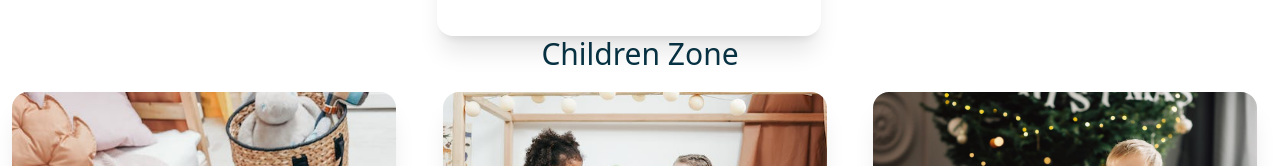
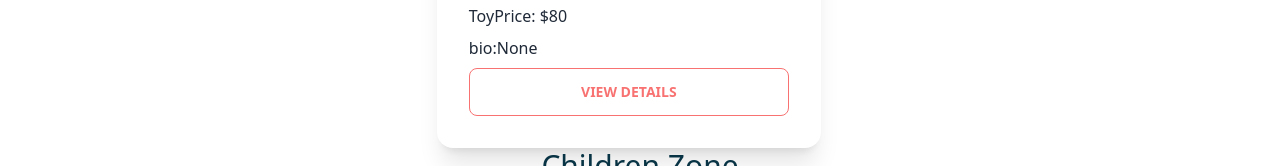
Before and after one commit to NaimunNahar14/Toys-Shop-Client, a React (Vite) app: page / in a window 1280 px wide. Shown: the part 2324-2490 px from the top of the page. Built offline with nearby package versions, Linux system fonts and the light colour scheme; no server answers.

Commit message:
added aos animation

```diff
--- a/src/Pages/AddToys/Addtoys.jsx
+++ b/src/Pages/AddToys/Addtoys.jsx
@@ -13,6 +13,7 @@ const Addtoys = () => {
         const email = form.email.value;
         const select = form.select.value;
         const price = form.price.value;
+        const rating = form.rating.value;
         const quantity = form.quantity.value;
         const bio = form.bio.value;
         const addToy = {
@@ -22,13 +23,14 @@ const Addtoys = () => {
             email,
             select,
             ToyPrice: price,
+            Rating: rating,
             quantity,
             bio,
         }
         console.log(addToy);
 
         fetch('https://toys-shop-server.vercel.app/toys', {
-            method:"POST",
+            method: "POST",
             headers: {
                 'content-type': 'application/json'
 
@@ -38,7 +40,7 @@ const Addtoys = () => {
             .then(res => res.json())
             .then(data => {
                 console.log(data);
-                if(data.insertedId){
+                if (data.insertedId) {
                     alert('Toy added successfully')
                 }
             })
@@ -90,6 +92,12 @@ const Addtoys = () => {
                 </div>
                 <div className="form-control">
                     <label className="label">
+                        <span className="label-text">Rating</span>
+                    </label>
+                    <input type="text" name='rating'  className="input input-bordered" />
+                </div>
+                <div className="form-control">
+                    <label className="label">
                         <span className="label-text">Available Quantity</span>
                     </label>
                     <input type="text" name='quantity' className="input input-bordered" />
--- a/src/Pages/AllToys/AllToys.jsx
+++ b/src/Pages/AllToys/AllToys.jsx
@@ -12,12 +12,14 @@ const AllToys = () => {
             .then(data => setAlltoys(data))
 
     }, [url])
+
+
     return (
         <div>
             <div>
                 <div className="overflow-x-auto w-full">
                     <div>
-                        <input type="text" placeholder="Type here" className="input input-bordered w-full max-w-xs mb-3 ml-60 gap-5" />
+                        <input type="text" placeholder="Type here" id='myinput' className="input input-bordered w-full max-w-xs mb-3 ml-60 gap-5" />
                         <button><FaSistrix></FaSistrix></button>
                     </div>
 
--- a/src/Pages/Category/Category.jsx
+++ b/src/Pages/Category/Category.jsx
@@ -19,7 +19,7 @@ const Category = () => {
         setActiveTab(tabName);
     };
     return (
-        <div>
+        <div data-aos="fade-down" data-aos-duration="1000">
             <h2 className='text-3xl text-center'>SHOP BY CATEGORY</h2>
             <div className="flex justify-center mt-3">
                 <Tabs>
@@ -45,6 +45,7 @@ const Category = () => {
                                     <h2 className="card-title text-center">ToyName: Soft Teddy</h2>
                                     <h2>ToyPrice: $550</h2>
                                     <p>bio:I'd be happy to provide feedback on your toys website.</p>
+                                    <button className="btn btn-outline btn-error">View Details</button>
                                 </div>
                             </div>
                         </div>
@@ -55,6 +56,7 @@ const Category = () => {
                                     <h2 className="card-title text-center">ToyName: teddy</h2>
                                     <h2>ToyPrice: $80</h2>
                                     <p>bio:None</p>
+                                    <button className="btn btn-outline btn-error">View Details</button>
                                 </div>
                             </div>
                         </div>
@@ -68,6 +70,7 @@ const Category = () => {
                                     <h2 className="card-title text-center">ToyName: Silver Angry bird</h2>
                                     <h2>ToyPrice: $850</h2>
                                     <p>bio:I'd be happy to provide feedback on your toys website.</p>
+                                    <button className="btn btn-outline btn-error">View Details</button>
                                 </div>
                             </div>
                         </div>
@@ -78,6 +81,7 @@ const Category = () => {
                                     <h2 className="card-title text-center">ToyName: Angery Birds toys</h2>
                                     <h2>ToyPrice: $40</h2>
                                     <p>bio:None</p>
+                                    <button className="btn btn-outline btn-error">View Details</button>
                                 </div>
                             </div>
                         </div>
@@ -92,6 +96,7 @@ const Category = () => {
                                     <h2 className="card-title text-center">ToyName: unicorn</h2>
                                     <h2>ToyPrice: $50</h2>
                                     <p>bio:I'd be happy to provide feedback on your toys website.</p>
+                                    <button className="btn btn-outline btn-error">View Details</button>
                                 </div>
                             </div>
                         </div>
@@ -102,6 +107,7 @@ const Category = () => {
                                     <h2 className="card-title text-center">ToyName: Unicorn Plush Toy</h2>
                                     <h2>ToyPrice: $30</h2>
                                     <p>bio:None</p>
+                                    <button className="btn btn-outline btn-error">View Details</button>
                                 </div>
                             </div>
                         </div>
--- a/src/Pages/ChildsZone.jsx
+++ b/src/Pages/ChildsZone.jsx
@@ -4,7 +4,7 @@ import img2 from '../assets/pexels-photo-3662845.jpeg';
 import img3 from '../assets/pexels-photo-6129703.jpeg';
 const ChildsZone = () => {
     return (
-        <div className='mx-auto'>
+        <div className='mx-auto' data-aos="flip-down" data-aos-duration="1000">
             <h2 className='text-center text-3xl text-cyan-950'>Children Zone </h2>
             <div className="grid grid-cols-1 md:grid-cols-2 lg:grid-cols-3 gap-6 ml-3 mb-5 mt-5">
                 <div className="card w-96 bg-base-100 shadow-xl">
--- a/src/Pages/Gallery.jsx
+++ b/src/Pages/Gallery.jsx
@@ -5,7 +5,7 @@ import img3 from '../assets/istockphoto-687165852-612x612.jpg';
 
 const Gallery = () => {
     return (
-        <div className='mx-auto'>
+        <div className='mx-auto' data-aos="flip-right" data-aos-duration="1000">
             <h2 className='text-center text-3xl text-cyan-950'>GALLERY</h2>
             <div className="grid grid-cols-1 md:grid-cols-2 lg:grid-cols-3 gap-6 ml-3 mb-5 mt-5">
                 <div className="card w-96 bg-base-100 shadow-xl">
--- a/src/Pages/Home.jsx
+++ b/src/Pages/Home.jsx
@@ -10,11 +10,11 @@ const Home = () => {
     return (
         <div className="hero min-h-screen mb-5 mx-auto" style={{ backgroundImage: `url("https://i.ibb.co/kD5t0Cr/pexels-photo-168866.jpg")` }}>
             <div className="hero-overlay bg-opacity-60"></div>
-            <div className="hero-content text-center text-neutral-content">
+            <div className="hero-content text-center text-neutral-content" data-aos="flip-down" data-aos-duration="1000">
                 <div className="max-w-md">
                     <h1 className="mb-5 text-5xl font-bold">Welcome to our Toys Shop Website!</h1>
                     <p className="mb-5">we believe in the magic of imagination and the joy that animals bring to children's lives. Our website is a paradise for animal lovers, where you can find a wide range of enchanting and captivating animal toys that will spark creativity and endless adventures.</p>
-                    <div data-aos="fade-up" data-aos-duration="1000">TOY'S SHOP </div>
+                    <div>TOY'S SHOP </div>
                     <button className="btn btn-primary">Get Started</button>
                 </div>
             </div>
--- a/src/Pages/MyToys/ToysUpdate.jsx
+++ b/src/Pages/MyToys/ToysUpdate.jsx
@@ -47,7 +47,7 @@ const ToysUpdate = () => {
                     <label className="label">
                         <span className="label-text">Price</span>
                     </label>
-                    <input type="text" name='price' defaultValue={ToyPrice} className="input input-bordered" />
+                    <input type="text" name='price'  defaultValue={ToyPrice} className="input input-bordered" />
                 </div>
                 <div className="form-control">
                     <label className="label">
--- a/src/Pages/ToysClean.jsx
+++ b/src/Pages/ToysClean.jsx
@@ -3,7 +3,7 @@ import img1 from '../assets/disinfect-stuffed-animal-1-fcfc1cceeb5649728a9e876ba
 
 const ToysClean = () => {
     return (
-        <div >
+        <div data-aos="flip-right" data-aos-duration="1000">
             <h2 className='text-center text-3xl text-cyan-950'>Why clean Animals toys</h2>
             <div className="hero min-h-screen bg-base-200">
                 <div className="hero-content flex-col lg:flex-row">
```
